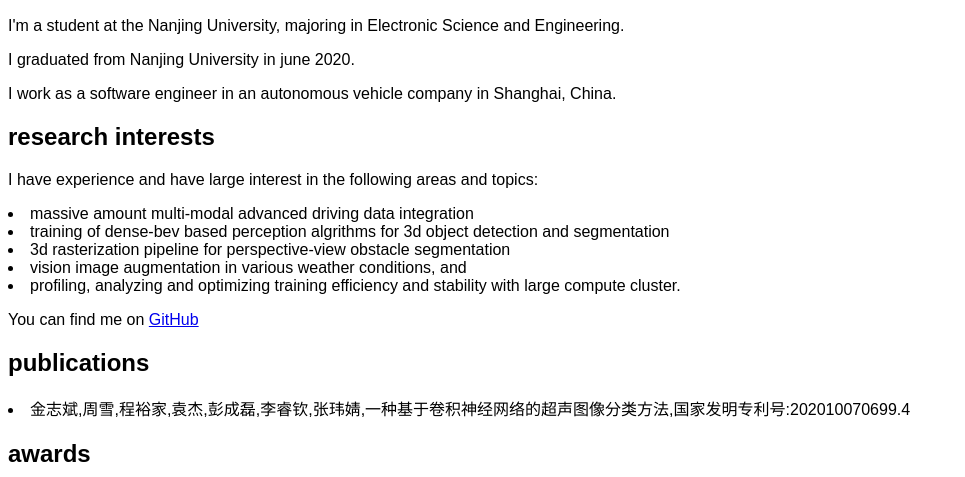
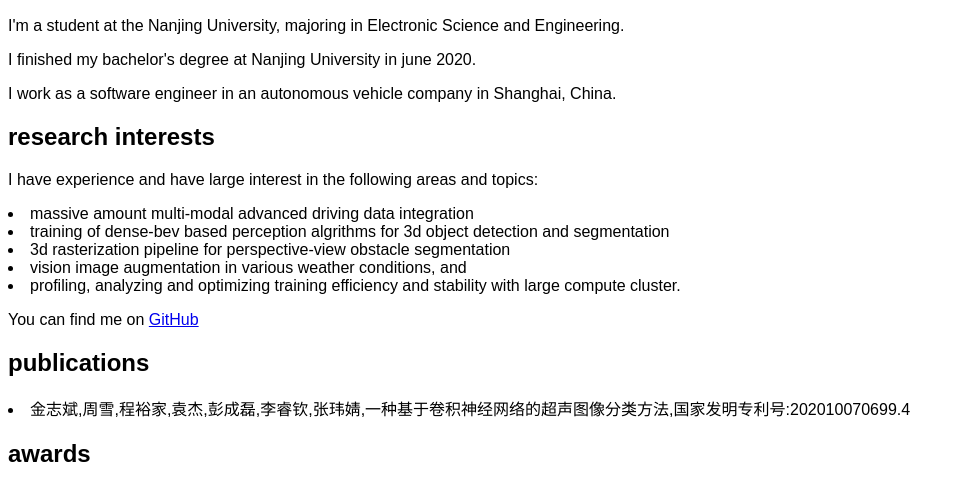
Before and after one commit to yougrianes/yougrianes.github.io, a plain HTML site: page index.html in a window 1280 px wide. Shown: the part 323-800 px from the top of the page, without its empty margins (0-965 px from the left). Drawn offline with Linux system fonts and the light colour scheme.

Commit message:
grammar err

```diff
--- a/index.html
+++ b/index.html
@@ -18,7 +18,7 @@
     <h1>Li Ruiqin's homepage</h1>
     <h2>about me</h2>
     <p>I'm a student at the Nanjing University, majoring in Electronic Science and Engineering.</p>
-    <p>I graduated from Nanjing University in june 2020.</p>
+    <p>I finished my bachelor's degree at Nanjing University in june 2020.</p>
     <p>I work as a software engineer in an autonomous vehicle company in Shanghai, China.</p>
     <h2>research interests</h2>
     <p>I have experience and have large interest in the following areas and topics:</p>
```
